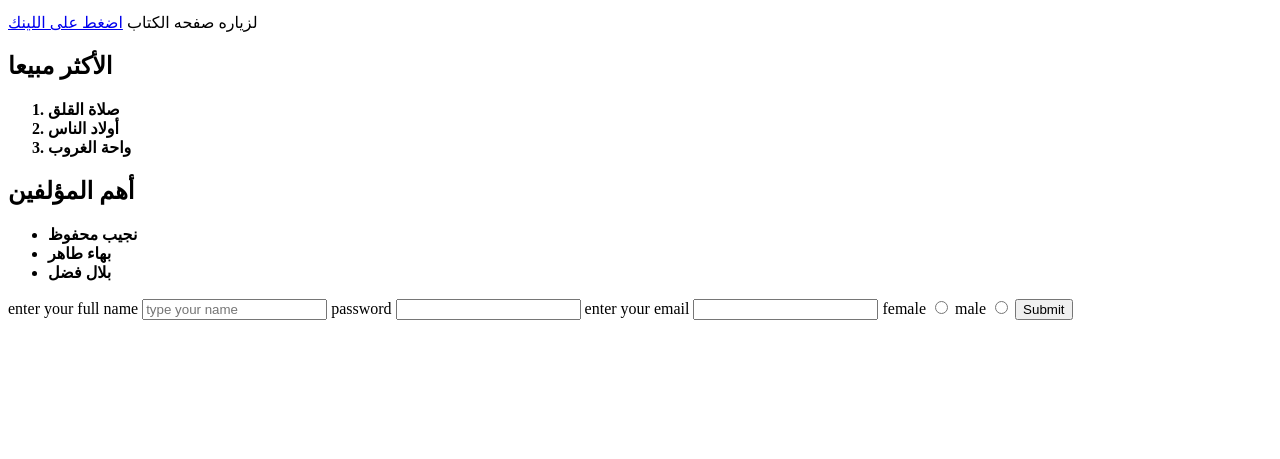
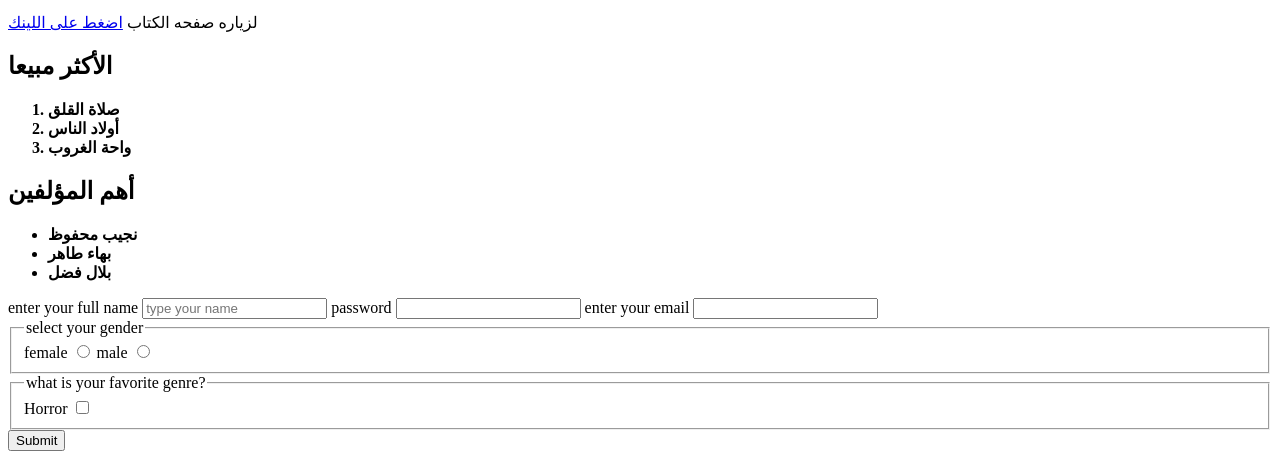
Before and after one commit to fatma260/my-first-project, a plain HTML site: page index.html in a window 1280 px wide. Shown: the part 963-1422 px from the top of the page. Before the commit the page ends 1291 px from the top, so only its background shows below. Drawn offline with Linux system fonts and the light colour scheme.

Commit message:
add two fieldset gender and genre

```diff
--- a/index.html
+++ b/index.html
@@ -81,11 +81,19 @@
           <label for="email"> enter your email </label>
             <input type="email" id="email" name="email" required>
           </label>
-          <label for="female">female</label>
-            <input type="radio" id="female" name="gender">
-          <label for="male">male</label>
-            <input type="radio" id="male" name="gender">
-            <input type="submit" name="submit">
+          <fieldset>
+            <legend>select your gender</legend>
+            <label for="female">female</label>
+              <input type="radio" id="female" name="gender" value="female">
+            <label for="male">male</label>
+              <input type="radio" id="male" name="gender" value="male">
+          </fieldset>
+          <fieldset>
+            <legend>what is your favorite genre?</legend>
+            <label for="Horror">Horror</label>
+            <input id="Horror" type="checkbox" name="genre" value="Horror">
+          </fieldset>
+          <input type="submit" name="submit">
         </form>
       </section>
     </main>
```
